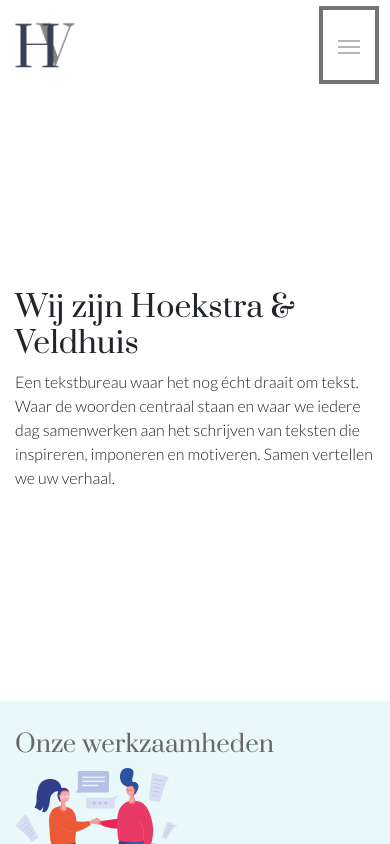
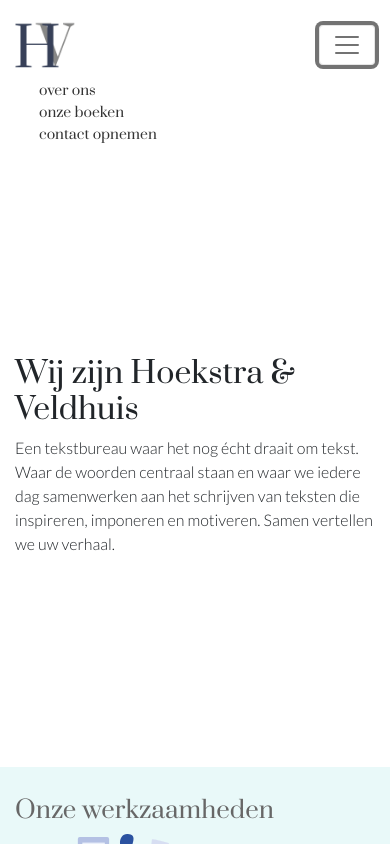
Before and after one commit to jobveldhuis/hoekstraenveldhuis.nl, a Next.js app: page / in a window 390 px wide. Both pictures are taken after a click on the button "Toggle navigation". Shown: the top 844 px of the page. Built offline with nearby package versions, Linux system fonts and the light colour scheme.

Commit message:
Started work on implementing a working navigation bar component

```diff
--- a/package.json
+++ b/package.json
@@ -15,6 +15,7 @@
     "next": "10.0.9",
     "nodemailer": "^6.5.0",
     "react": "17.0.1",
+    "react-bootstrap": "^1.5.2",
     "react-dom": "17.0.1",
     "react-hook-form": "^7.0.2",
     "react-map-gl": "^6.1.11",
--- a/src/components/layouts/Header.js
+++ b/src/components/layouts/Header.js
@@ -3,8 +3,12 @@ import React from 'react'
 /**
  * NextJS
  */
-import Link from 'next/link'
 import { useRouter } from 'next/router'
+
+/**
+ * Bootstrap
+ */
+import { Nav, Navbar } from 'react-bootstrap'
 
 /**
  * PropTypes
@@ -20,37 +24,25 @@ const Header = props => {
   const router = useRouter()
   return (
         <div className={styles.navigation}>
-            <nav className={`${styles.navbar} navbar-expand-lg d-flex navbar-light`}>
-        <span className={'navbar-brand'}>
-            <Link href="/">
-                <a><img src="/images/henv_logo.png" className={styles.logo} alt="Logo Hoekstra & Veldhuis"/></a>
-            </Link>
-        </span>
-                <button className={`${styles.navbarToggler} ${styles.collapsed} navbar-toggler`} type="button"
-                        data-toggle="collapse" data-target="#navbar"
-                        aria-controls="navbarSupportedContent" aria-expanded="false" aria-label="Toggle navigation">
-                    <span className={`${styles.iconBar} ${styles.topBar}`}/>
-                    <span className={`${styles.iconBar} ${styles.middleBar}`}/>
-                    <span className={`${styles.iconBar} ${styles.bottomBar}`}/>
-                </button>
-                <div className={`collapse navbar-collapse ${styles.navbarCollapse} flex-grow-1`} id="navbar">
-                    <ul className={`${styles.nav} navbar-nav justify-content-end flex-grow-1`}>
+            <Navbar collapseOnSelect expand={'lg'}>
+                <Navbar.Brand href={'/'}>
+                    <img src="/images/henv_logo.png" className={styles.logo} alt="Logo Hoekstra & Veldhuis"/>
+                </Navbar.Brand>
+                <Navbar.Toggle aria-controls="responsive-navbar-nav" />
+                <Navbar.Collapse id="responsive-navbar-nav">
+                    <Nav className={styles.nav}>
                         {
                             props.menu?.map((item, index) => {
                               let classes = `${styles.navLink} nav-item underlined`
-                              if (item.link === router.pathname) classes = `${styles.navLink} ${styles.current} nav-item`
+                              if (item.link === router.pathname) classes = `${styles.navLink} current nav-item`
                               return (
-                                    <li className={classes} key={index}>
-                                        <Link href={item.link}>
-                                            <a className='underlined'>{item.title}</a>
-                                        </Link>
-                                    </li>
+                                  <Nav.Link className={classes} key={index} href={item.link}>{item.title}</Nav.Link>
                               )
                             })
                         }
-                    </ul>
-                </div>
-            </nav>
+                    </Nav>
+                </Navbar.Collapse>
+            </Navbar>
         </div>
   )
 }
--- a/src/styles/globals.css
+++ b/src/styles/globals.css
@@ -94,6 +94,7 @@ a.underlined:hover::after {
   width: 100%;
 }
 
+/* Responsive show and hide */
 .hideMobile {
   display: none;
 }
@@ -102,6 +103,27 @@ a.underlined:hover::after {
   display: block;
 }
 
+/* Override Bootstrap Navbar styling */
+.navbar {
+  padding: 0;
+}
+
+.navbar-nav a
+{
+  color: #333 !important;
+}
+.navbar-nav a:hover
+{
+  color: #2274a5 !important;
+}
+
+.navbar-nav .current
+{
+  color: #2274a5 !important;
+  pointer-events: none;
+}
+
+/* Responsive show and hide */
 @media only screen and (min-width: 768px) {
   .hideMobile {
     display: block;
--- a/src/styles/layouts/Header.module.css
+++ b/src/styles/layouts/Header.module.css
@@ -7,90 +7,18 @@
     font-size: 14px;
     padding: 10px 15px 30px;
 }
-.iconBar
-{
-    width: 22px;
-    height: 2px;
-    background-color: #B6B6B6;
-    display: block;
-    transition: all 0.2s;
-    margin-top: 4px
-}
-.navbarToggler .topBar {
-    transform: rotate(45deg);
-    transform-origin: 10% 10%;
-}
 
-.navbarToggler .middleBar {
-    opacity: 0;
-}
-
-.navbarToggler .bottomBar {
-    transform: rotate(-45deg);
-    transform-origin: 10% 90%;
-}
-
-.navbarToggler.collapsed .topBar {
-    transform: rotate(0);
-}
-
-.navbarToggler.collapsed .middleBar {
-    opacity: 1;
-}
-
-.navbarToggler.collapsed .bottomBar {
-    transform: rotate(0);
-}
-
-nav.navbar
-{
-    justify-content: space-between;
-    font-size: 14px;
-}
 .logo
 {
     height: 60px;
 }
-.navbarCollapse
-{
-    overflow: hidden;
-}
-.navbarToggler
-{
-    border: none;
-    border-radius: 0;
-    outline: none;
-    padding: 15px;
+
+.nav {
+    margin-left: auto;
 }
 
-.navbarCollapse.collapsing, .navbarCollapse.show
-{
-    position: absolute;
-    top: 100%;
-    background-color: #C8C8C8;
-    display: block;
-    width: 95%;
-}
-ul.nav
-{
-    list-style-type: none;
-}
-.navLink
-{
-    padding: 0 1.5rem;
-}
-.navLink.current a
-{
-    color: #2274a5;
-    pointer-events: none;
-}
-.nav a
-{
-    color: #333;
-}
-.nav a:hover
-{
-    color: #2274a5;
+.navLink {
+    padding: 0 1.5rem !important;
 }
 
 @media only screen and (min-width: 768px) {
```
Also changed, not shown: 1 other file (tests, documents, lock files or other folders).
